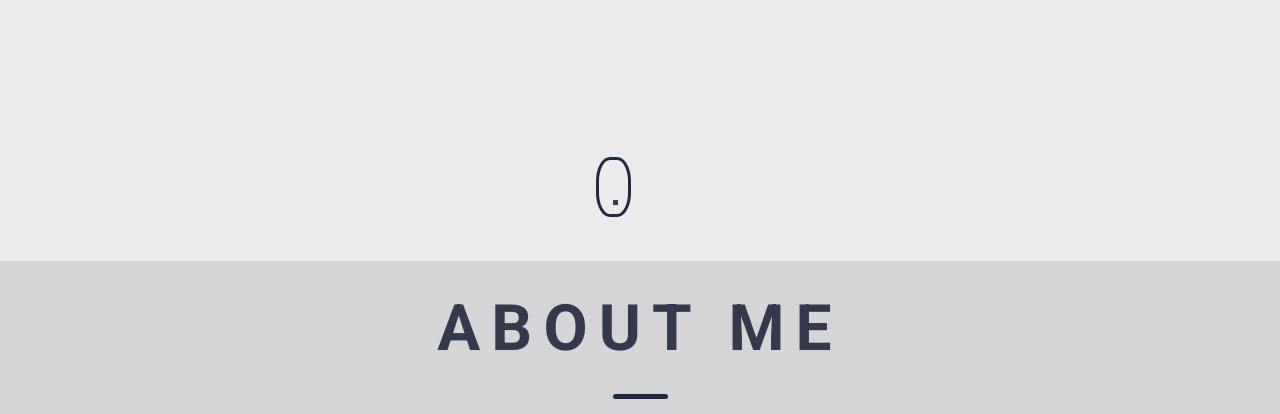
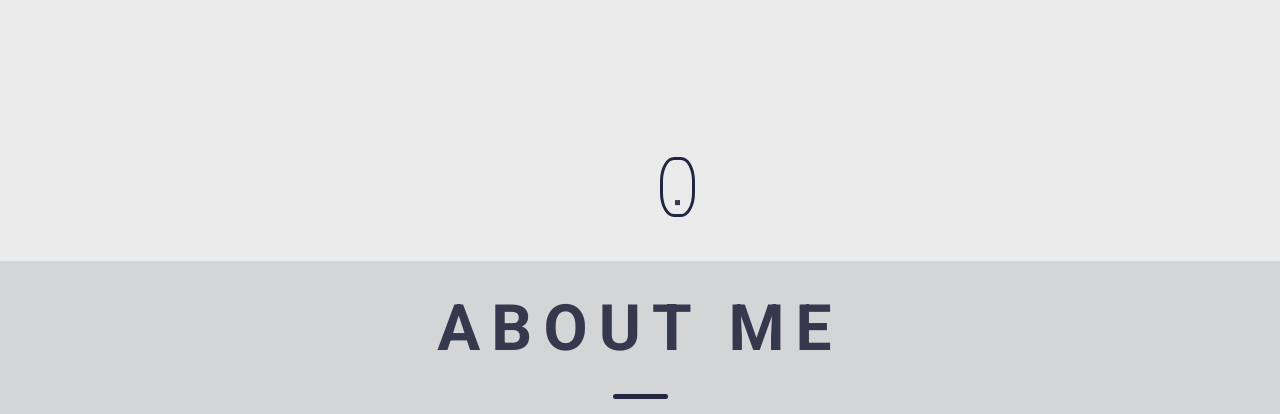
Before and after one commit to Muktadirnayem66/portfolio1, a plain HTML site: page index.html in a window 1280 px wide. Shown: the part 739-1153 px from the top of the page. Drawn offline with Linux system fonts and the light colour scheme.

Commit message:
mouse scroll margin changes

```diff
--- a/style.css
+++ b/style.css
@@ -175,14 +175,14 @@ nav .menu ul li a{
     height: 60px;
     width: 35px;
     border-radius: 40%;
-    margin: 20vh 67vh;
+    margin: 20vh 75vh;
     border: 3px solid var(--Dark-Slate-Grey);
   }
 
    .mouse .scroll{
     height: 5px;
     width:5px;
-    margin: 8px 14px ;
+    margin: 8px 12px ;
     background: var(--Charcoal-Grey);
     border: 2px solid var(--Charcoal-Grey);
     animation: 2s forwards 2s infinite  animating-scrolling;
```
